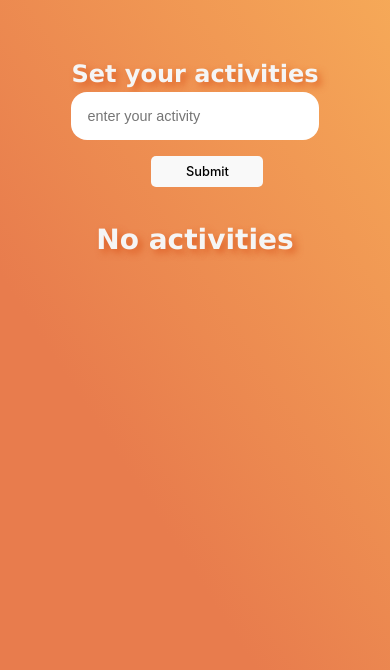
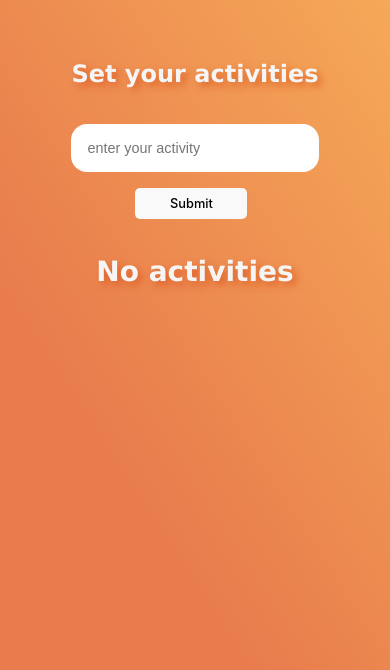
Before and after one commit to Denybix/my-todo-list, a React (Vite) app: page / in a window 390 px wide. Shown: the top 670 px of the page. Built offline with nearby package versions, Linux system fonts and the light colour scheme.

Commit message:
Update Commit

```diff
--- a/src/todo.css
+++ b/src/todo.css
@@ -145,6 +145,7 @@ button:active {
     .form-input input {
         width: 100%;
         font-size: 1rem;
+        margin-top: 2rem;
     }
 
     .display-class {
@@ -198,7 +199,7 @@ button:active {
         font-size: 0.8rem;
         padding: 0.5rem;
         width: 7rem;
-        margin-left: 5rem;
+        margin-left: 4rem;
     }
 
     button {
```
